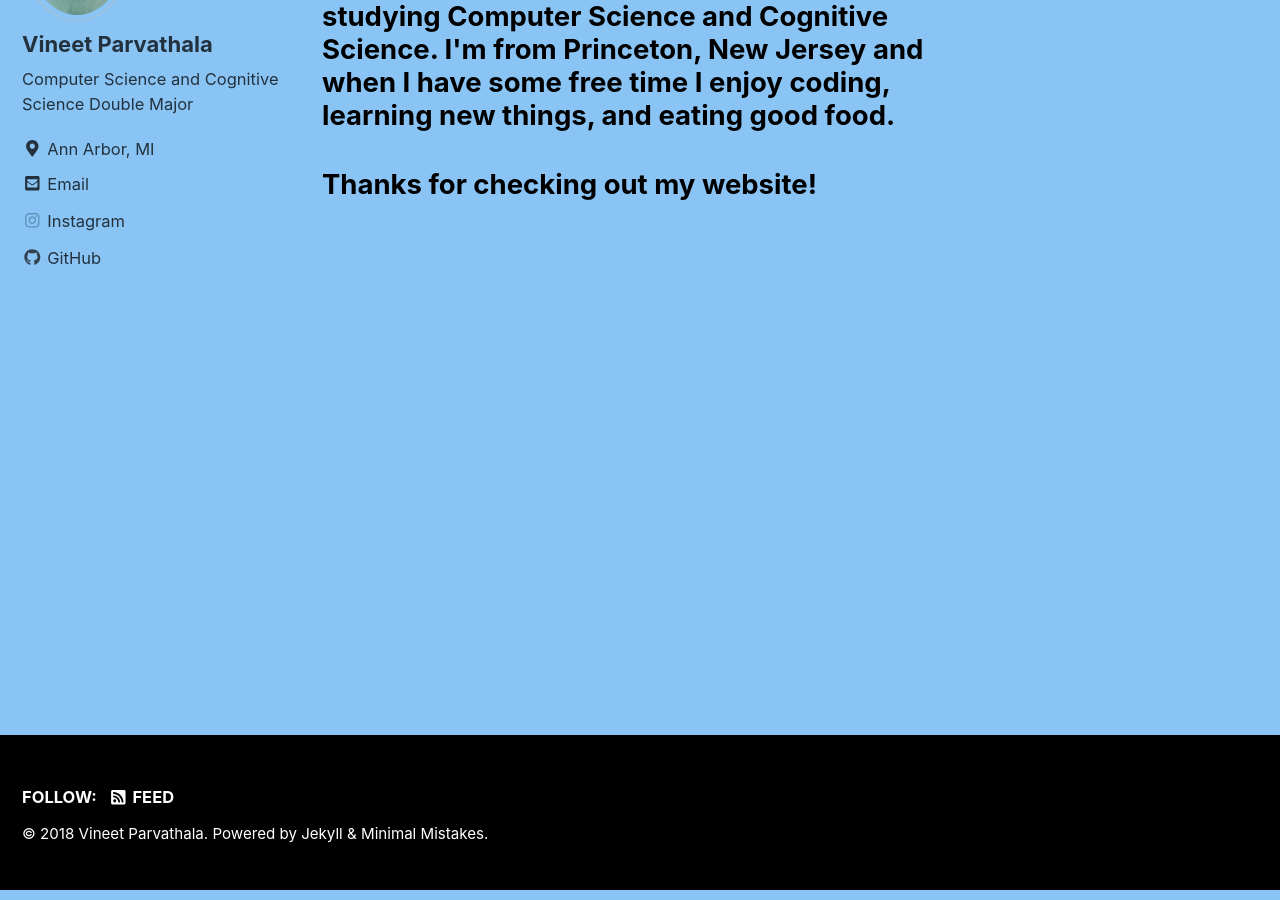
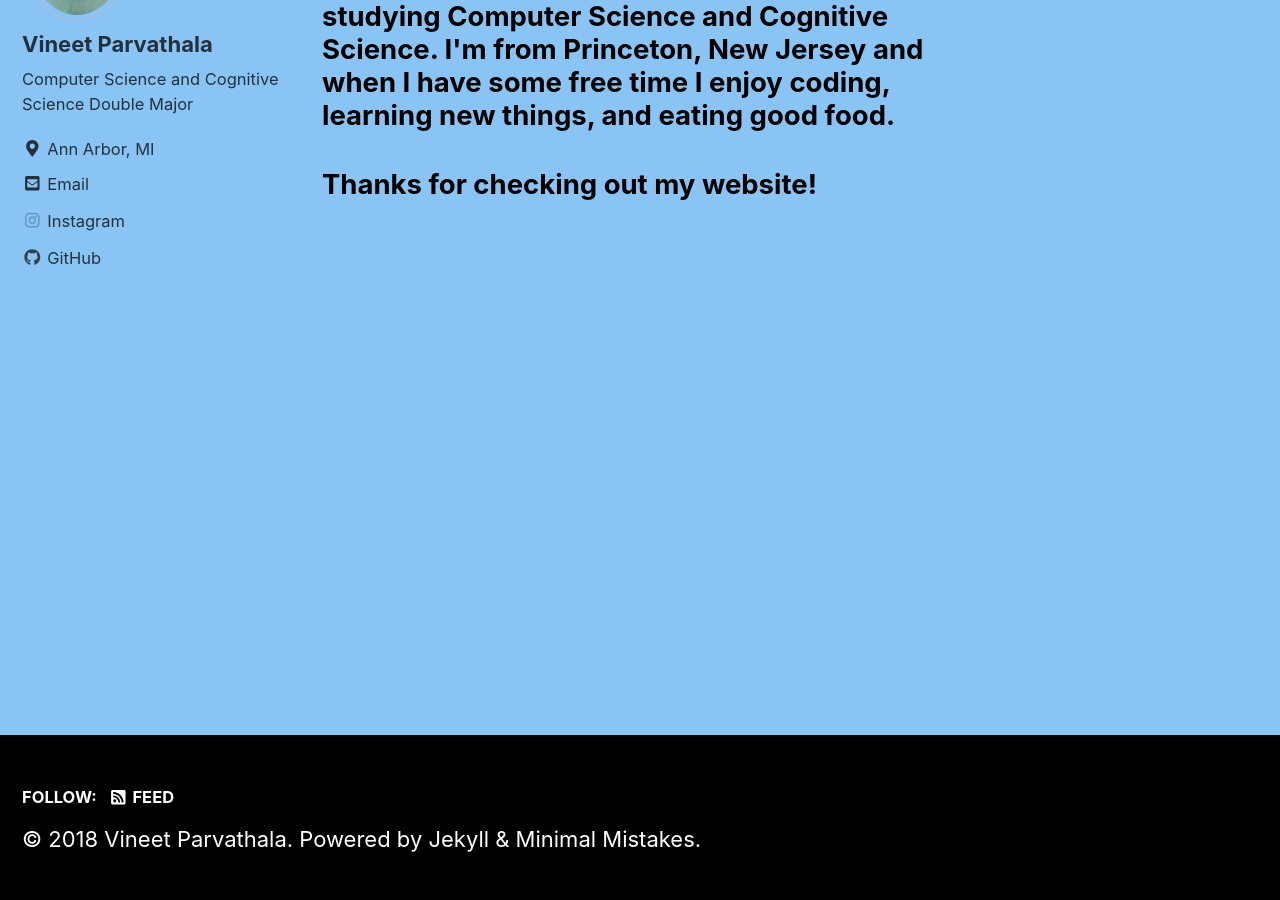
Before and after one commit to vparv/vparv.github.io, a Jekyll site: the page built from index.html, in a window 1280 px wide and 900 px high, scrolled down 232 px. Built offline with Jekyll 4.4.1, drawn with Linux system fonts in a browser that asks for light colours; cached includes are drawn as plain includes; nearby versions of some CDN libraries; the list of posts is cut into pages by our own code.

Commit message:
updated footer

```diff
--- a/_sass/minimal-mistakes/_footer.scss
+++ b/_sass/minimal-mistakes/_footer.scss
@@ -52,10 +52,10 @@
   }
 }
 
-.page__footer-copyright {
+/* .page__footer-copyright {
   font-family: $global-font-family;
   font-size: $type-size-7;
-}
+} */
 
 .page__footer-follow {
   ul {
```
